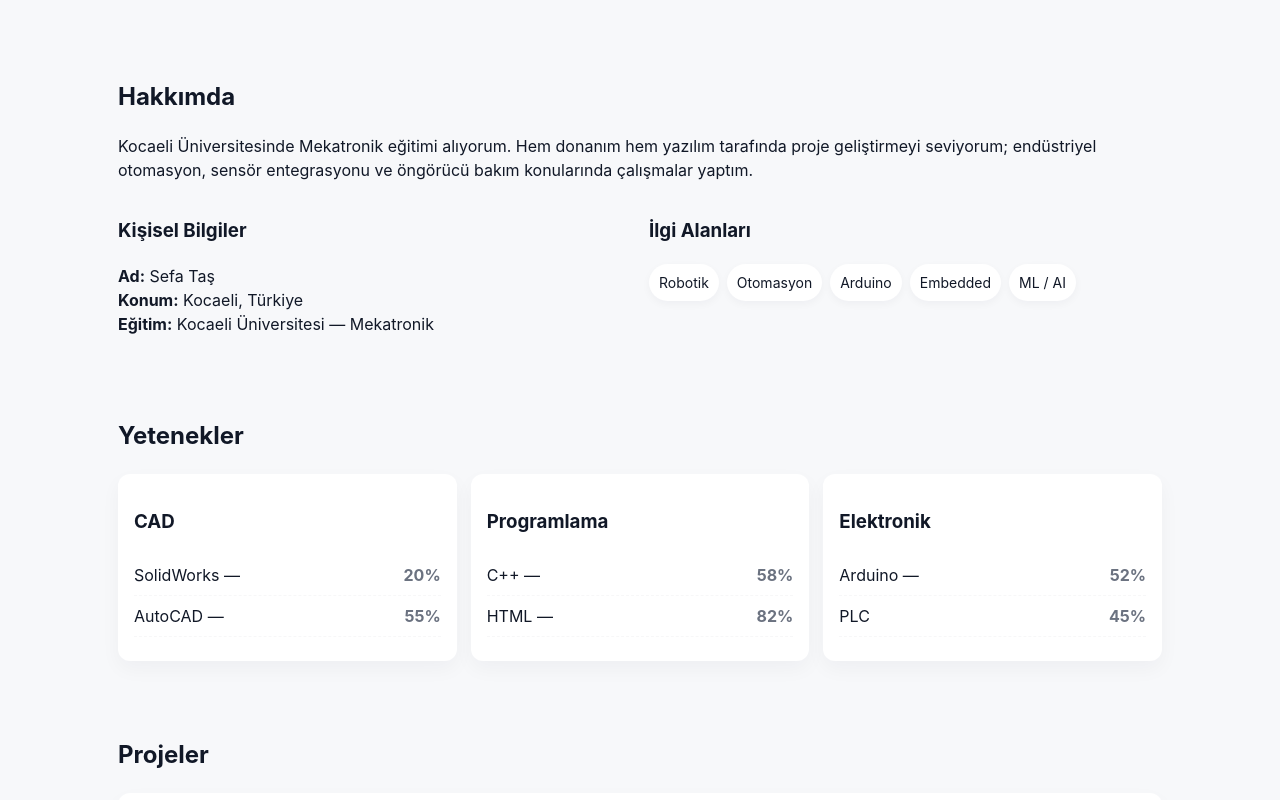
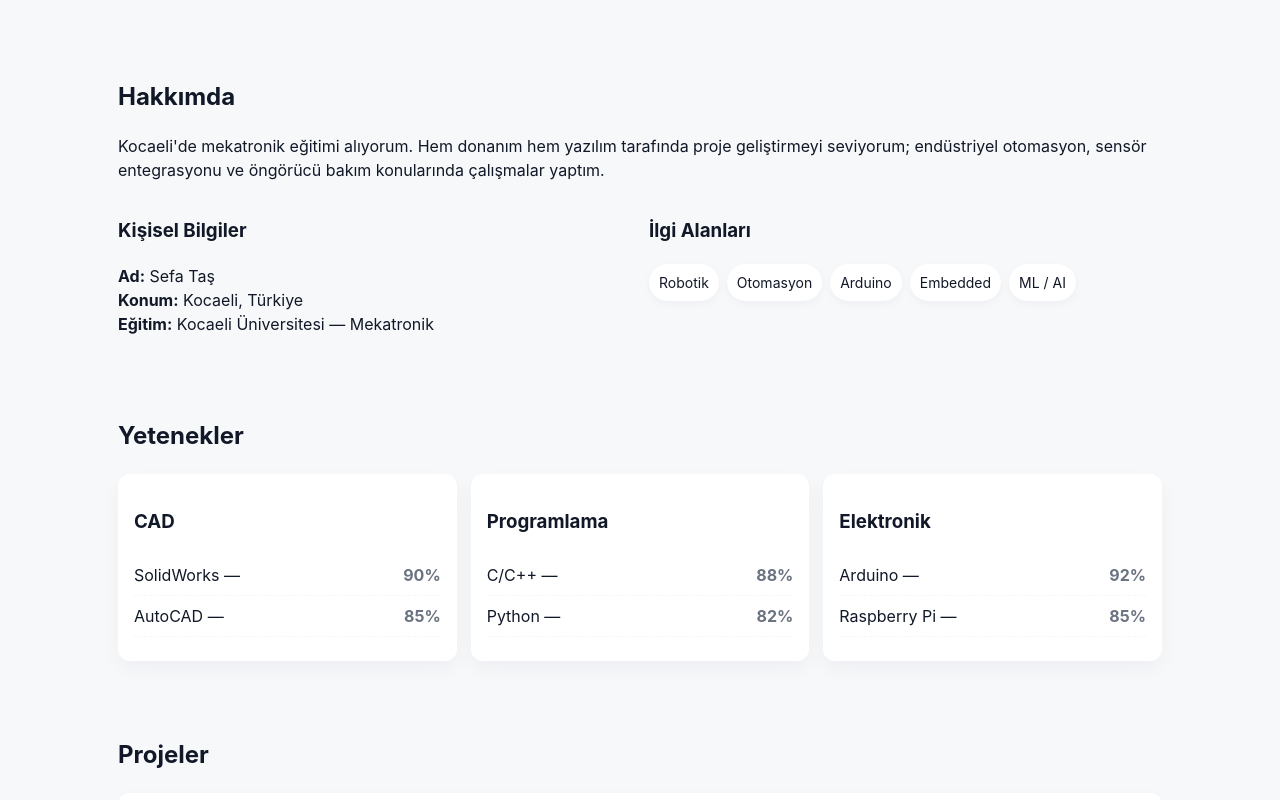
Before and after one commit to tsefa902-oss/sefatasblog, a plain HTML site: page index.html in a window 1280 px wide. Shown: the part 360-1160 px from the top of the page. Drawn offline with Linux system fonts and the light colour scheme.

Commit message:
Add files via upload

```diff
--- a/index.html
+++ b/index.html
@@ -4,8 +4,7 @@
   <meta charset="utf-8" />
   <meta name="viewport" content="width=device-width,initial-scale=1" />
   <title>Sefa Taş — Mekatronik Programı Öğrencisi</title>
-  <style>
-    :root{
+<style>:root{
   --bg:#f7f8fa;
   --card:#ffffff;
   --text:#111827;
@@ -132,7 +131,9 @@ section{margin-top:36px;padding:24px 0;background:transparent}
   .main-nav{display:none}
   .container{padding:18px}
 }
-  </style>
+</style>
+
+
 </head>
 <body>
   <header class="site-header">
@@ -178,7 +179,7 @@ section{margin-top:36px;padding:24px 0;background:transparent}
     <section class="about container" id="about">
       <h2>Hakkımda</h2>
       <p>
-        Kocaeli Üniversitesinde Mekatronik eğitimi alıyorum. Hem donanım hem yazılım tarafında
+        Kocaeli'de mekatronik eğitimi alıyorum. Hem donanım hem yazılım tarafında
         proje geliştirmeyi seviyorum; endüstriyel otomasyon, sensör entegrasyonu
         ve öngörücü bakım konularında çalışmalar yaptım.
       </p>
@@ -213,24 +214,24 @@ section{margin-top:36px;padding:24px 0;background:transparent}
         <div class="skill-card">
           <h3>CAD</h3>
           <ul class="skill-list">
-            <li>SolidWorks — <span class="percent">20%</span></li>
-            <li>AutoCAD — <span class="percent">55%</span></li>
+            <li>SolidWorks — <span class="percent">90%</span></li>
+            <li>AutoCAD — <span class="percent">85%</span></li>
           </ul>
         </div>
 
         <div class="skill-card">
           <h3>Programlama</h3>
           <ul class="skill-list">
-            <li>C++ — <span class="percent">58%</span></li>
-            <li>HTML — <span class="percent">82%</span></li>
+            <li>C/C++ — <span class="percent">88%</span></li>
+            <li>Python — <span class="percent">82%</span></li>
           </ul>
         </div>
 
         <div class="skill-card">
           <h3>Elektronik</h3>
           <ul class="skill-list">
-            <li>Arduino — <span class="percent">52%</span></li>
-            <li> PLC <span class="percent">45%</span></li>
+            <li>Arduino — <span class="percent">92%</span></li>
+            <li>Raspberry Pi — <span class="percent">85%</span></li>
           </ul>
         </div>
       </div>
@@ -255,7 +256,7 @@ section{margin-top:36px;padding:24px 0;background:transparent}
     <section class="experience container" id="experience">
       <h2>Eğitim &amp; Deneyim</h2>
       <div class="timeline">
-        <div class="event"><time>2024 - …</time><div class="event-body"><h4>Kocaeli Üniversitesi</h4><p>Mekatronik Programı (ÖnLisans)</p></div></div>
+        <div class="event"><time>2024 - …</time><div class="event-body"><h4>Kocaeli Üniversitesi</h4><p>Mekatronik Mühendisliği (Lisans)</p></div></div>
         <div class="event"><time>2023</time><div class="event-body"><h4>AutoCAD Sertifikası</h4><p>2D/3D teknik çizim eğitimi</p></div></div>
       </div>
     </section>
@@ -272,9 +273,8 @@ section{margin-top:36px;padding:24px 0;background:transparent}
 
         <div class="contact-info">
           <h3>İletişim Bilgileri</h3>
-          <p><strong>E-posta:</strong> tsefa902@gmail.com</p>
+          <p><strong>E-posta:</strong> sefa.tas@email.com</p>
           <p><strong>GitHub:</strong> github.com/sefatas</p>
-          <p><strong>İnstagram:</strong>sefa.tas4</p>
           <p><strong>Konum:</strong> Kocaeli, Türkiye</p>
         </div>
       </div>
```
